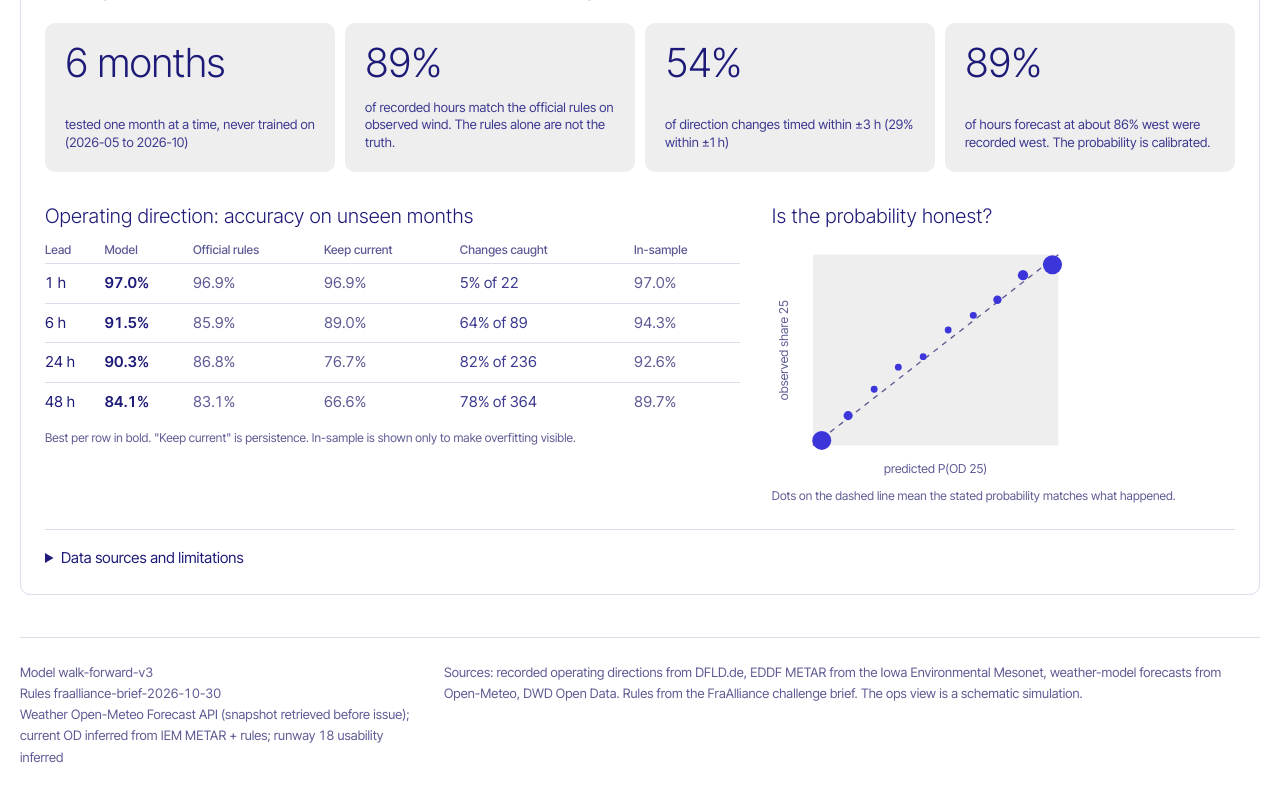
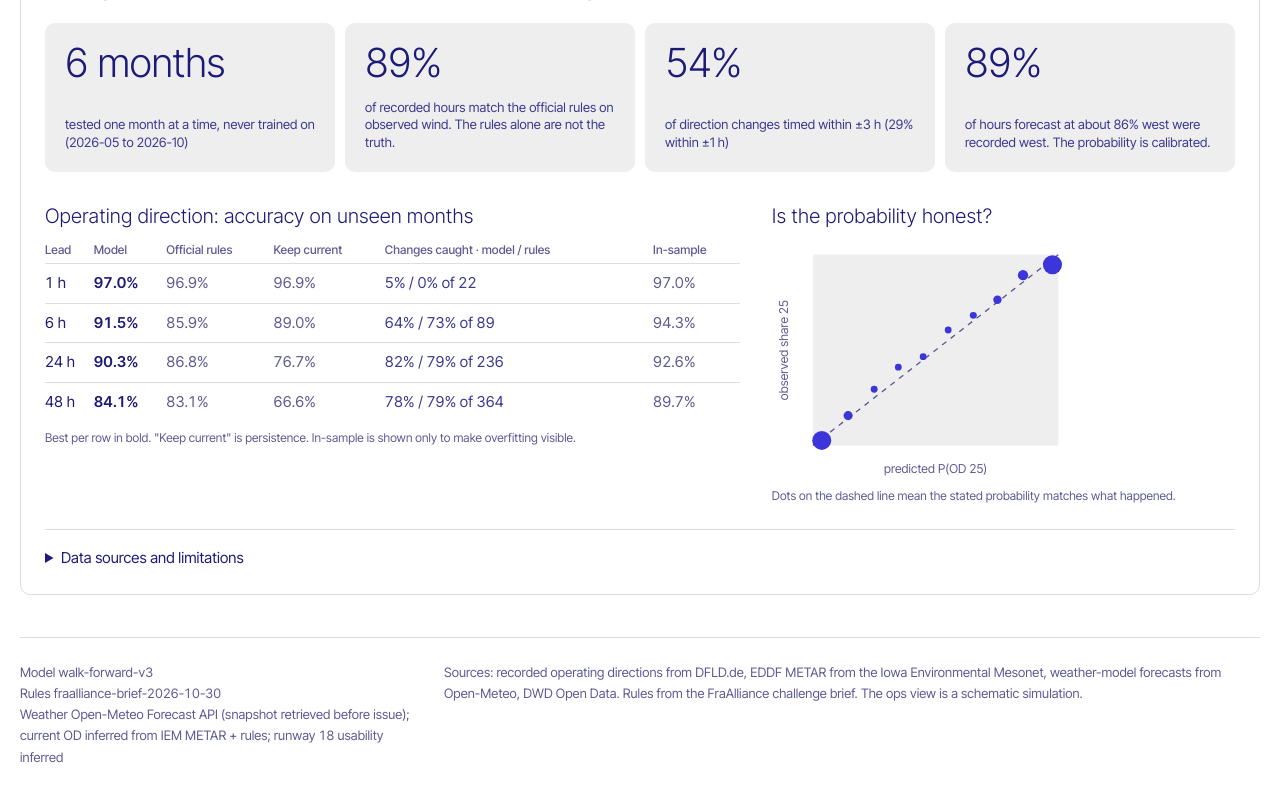
Before and after one commit to werister/aiw-codex-hack, a Next.js app in the folder web/: page / in a window 1280 px wide. Shown: the part 2024-2824 px from the top of the page. Built offline with nearby package versions, Linux system fonts and the light colour scheme.

Commit message:
feat: quality table shows rules beside model for changes caught

```diff
--- a/web/src/components/QualityPanel.tsx
+++ b/web/src/components/QualityPanel.tsx
@@ -115,7 +115,7 @@ function SkillTable({ rows, inSample }: { rows: SkillAtLead[]; inSample: SkillAt
             <th className="pb-1 font-medium">Model</th>
             <th className="pb-1 font-medium">Official rules</th>
             <th className="pb-1 font-medium">Keep current</th>
-            <th className="pb-1 font-medium">Changes caught</th>
+            <th className="pb-1 font-medium">Changes caught · model / rules</th>
             <th className="pb-1 font-medium text-muted">In-sample</th>
           </tr>
         </thead>
@@ -132,7 +132,9 @@ function SkillTable({ rows, inSample }: { rows: SkillAtLead[]; inSample: SkillAt
                 {cell(r.rule_acc)}
                 {cell(r.persistence_acc)}
                 <td className="py-2 tabular text-ink-2">
-                  {r.model_change_acc != null && r.change_n ? `${Math.round(r.model_change_acc * 100)}% of ${r.change_n}` : "–"}
+                  {r.model_change_acc != null && r.change_n
+                    ? `${Math.round(r.model_change_acc * 100)}% / ${r.rule_change_acc != null ? `${Math.round(r.rule_change_acc * 100)}%` : "unavailable"} of ${r.change_n}`
+                    : "unavailable"}
                 </td>
                 <td className="py-2 tabular text-muted">
                   {ins.get(r.lead_h) ? `${(ins.get(r.lead_h)!.model_acc * 100).toFixed(1)}%` : "–"}
```
